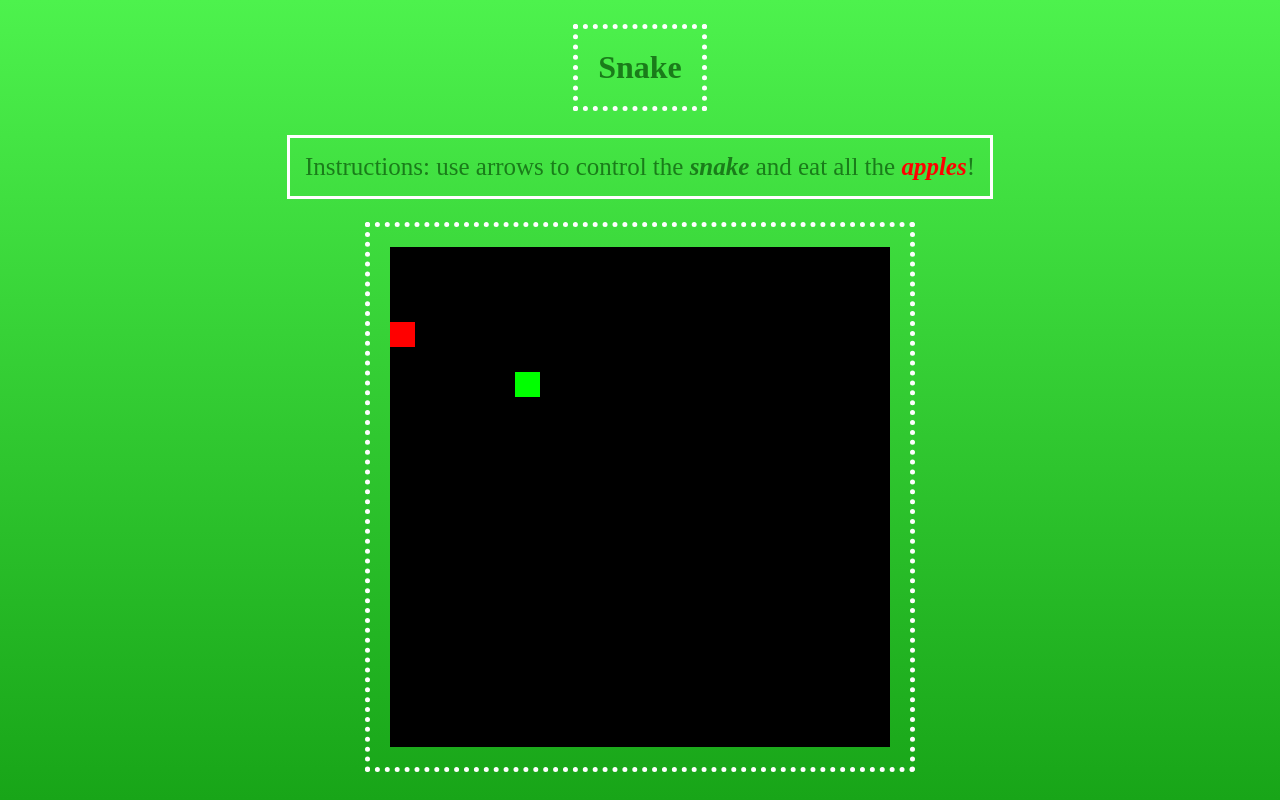
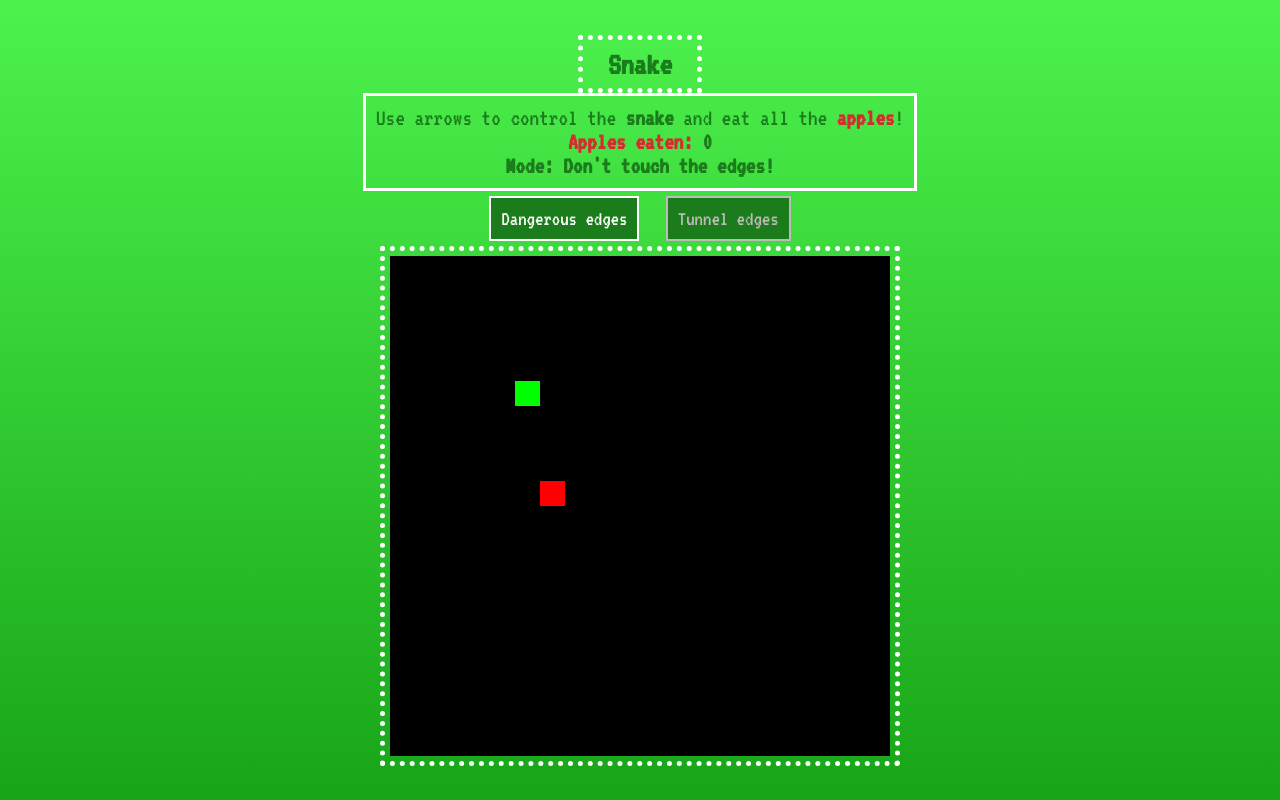
Before and after one commit to Camilla-Scarton/snake, a plain HTML site: page index.html in a window 1280 px wide. Drawn offline with Linux system fonts and the light colour scheme.

Commit message:
cool first version with two modes and sound effects

```diff
--- a/index.html
+++ b/index.html
@@ -8,18 +8,41 @@
       rel="shortcut icon"
       href="https://raw.githubusercontent.com/PokeAPI/sprites/master/sprites/pokemon/24.png"
     />
+    <link rel="preconnect" href="https://fonts.googleapis.com" />
+    <link rel="preconnect" href="https://fonts.gstatic.com" crossorigin />
+    <link
+      href="https://fonts.googleapis.com/css2?family=VT323&display=swap"
+      rel="stylesheet"
+    />
     <link rel="stylesheet" href="style.css" />
     <title>Snake</title>
   </head>
   <body>
-    <h1>Snake</h1>
-    <p>
-      Instructions: use arrows to control the <span id="snake">snake</span> and
-      eat all the <span id="apple">apples</span>!
-    </p>
-    <div>
-      <canvas id="board"></canvas>
+    <div id="game-container">
+      <h1>Snake</h1>
+      <p>
+        <span>
+          Use arrows to control the <span class="snake">snake</span> and eat all
+          the <span class="apple">apples</span>!
+        </span>
+        <br />
+        <span class="apple"
+          >Apples eaten: <span id="score" class="snake">0</span></span
+        >
+        <br />
+        <span class="snake">
+          Mode: <span id="mode">Don't touch the edges!</span>
+        </span>
+      </p>
+      <div class="btn-container">
+        <button id="edges-kill" class="active" disabled>Dangerous edges</button>
+        <button id="edges-teleport" class="disabled">Tunnel edges</button>
+      </div>
+      <div>
+        <canvas id="board"></canvas>
+      </div>
     </div>
+
     <script src="script.js"></script>
   </body>
 </html>
--- a/script.js
+++ b/script.js
@@ -1,117 +1,199 @@
-// constants dimensions
-const cellSize = 25;
-const rows = 20;
-const cols = 20;
+const board = {
+  cellSize: 25,
+  rows: 20,
+  cols: 20,
+};
 
 let $board;
-
 let context;
 
-// snake head start position
-let snakeX = cellSize * 5;
-let snakeY = cellSize * 5;
+const game = {
+  timerID: null,
+  teleport: false,
+  over: false,
+  score: 0,
+};
 
-// snake speed
-let speedX = 0;
-let speedY = 0;
+const $scoreDisplay = document.getElementById("score");
 
-// apple start position
-let appleX;
-let appleY;
+const $modeDisplay = document.getElementById("mode");
 
-let snakeBody = [];
+// game mode setting by buttons
+const $btnMode = document.querySelectorAll("button");
+// audio for mode click
+const modeAudio = new Audio("https://www.fesliyanstudios.com/play-mp3/387");
+$btnMode.forEach((btn) =>
+  btn.addEventListener("click", () => {
+    modeAudio.load();
+    modeAudio.play();
+    $btnMode[0].classList.toggle("active");
+    $btnMode[1].classList.toggle("active");
+    $btnMode[0].toggleAttribute("disabled");
+    $btnMode[1].toggleAttribute("disabled");
+    game.teleport = btn.id == "edges-teleport";
+    $modeDisplay.innerHTML = `${
+      game.teleport ? "Pass through" : "Don't touch"
+    } the edges!`;
+  })
+);
 
-let gameOver = false;
+const snake = {
+  x: 0,
+  y: 0,
+  speedX: 0,
+  speedY: 0,
+  body: [],
+};
 
+// audio for apple eaten
+const appleAudio = new Audio("https://www.fesliyanstudios.com/play-mp3/5259");
+
+const apple = {
+  x: 0,
+  y: 0,
+};
+
+// update apple position (avoiding snake body)
 function placeApple() {
-  appleX = Math.floor(Math.random() * cols) * cellSize;
-  appleY = Math.floor(Math.random() * rows) * cellSize;
-}
-
-function changeDirection(evt) {
-  if (evt.code == "ArrowUp" && speedY != 1) {
-    speedX = 0;
-    speedY = -1;
-  } else if (evt.code == "ArrowDown" && speedY != -1) {
-    speedX = 0;
-    speedY = 1;
-  } else if (evt.code == "ArrowLeft" && speedX != 1) {
-    speedX = -1;
-    speedY = 0;
-  } else if (evt.code == "ArrowRight" && speedX != -1) {
-    speedX = 1;
-    speedY = 0;
+  let newX = Math.floor(Math.random() * board.cols) * board.cellSize;
+  let newY = Math.floor(Math.random() * board.rows) * board.cellSize;
+  if (snake.body.length > 1) {
+    let green = false;
+    snake.body.forEach((piece) => {
+      if (piece[0] == newX && piece[1] == newY) green = true;
+    });
+    if (!green) {
+      apple.x = newX;
+      apple.y = newY;
+    } else {
+      placeApple();
+    }
+  } else {
+    apple.x = newX;
+    apple.y = newY;
   }
 }
 
-let timerID;
+// change snake direction (avoiding turning back)
+function changeDirection(evt) {
+  if (evt.code == "ArrowUp" && snake.speedY != 1) {
+    snake.speedX = 0;
+    snake.speedY = -1;
+  } else if (evt.code == "ArrowDown" && snake.speedY != -1) {
+    snake.speedX = 0;
+    snake.speedY = 1;
+  } else if (evt.code == "ArrowLeft" && snake.speedX != 1) {
+    snake.speedX = -1;
+    snake.speedY = 0;
+  } else if (evt.code == "ArrowRight" && snake.speedX != -1) {
+    snake.speedX = 1;
+    snake.speedY = 0;
+  }
+}
 
-window.onload = function () {
+window.onload = start();
+
+function start() {
   // board creation
   $board = document.getElementById("board");
-  $board.height = rows * cellSize;
-  $board.width = cols * cellSize;
+  $board.height = board.rows * board.cellSize;
+  $board.width = board.cols * board.cellSize;
   context = $board.getContext("2d");
+  snake.x = board.cellSize * 5;
+  snake.y = board.cellSize * 5;
   placeApple();
   document.addEventListener("keyup", changeDirection);
-  timerID = setInterval(update, 1000 / 10);
-};
+  game.timerID = setInterval(update, 1000 / 4);
+}
 
 function update() {
-    if (gameOver) {
-        clearInterval(timerID);
-        return;
+  if (!game.teleport) {
+    // without teleport, edge limit for game over
+    if (
+      snake.x < 0 ||
+      snake.x > board.cols * board.cellSize ||
+      snake.y < 0 ||
+      snake.y > board.rows * board.cellSize
+    ) {
+      game.over = true;
     }
+  } else {
+    if (snake.y < 0 && snake.speedY == -1) {
+      snake.y = board.rows * board.cellSize;
+    } else if (snake.y > board.rows * board.cellSize && snake.speedY == 1) {
+      snake.y = 0;
+    } else if (snake.x < 0 && snake.speedX == -1) {
+      snake.x = board.cols * board.cellSize;
+    } else if (snake.x > board.cols * board.cellSize && snake.speedX == 1) {
+      snake.x = 0;
+    }
+  }
+
+  // snake can't pass over itself
+  for (let i = 0; i < snake.body.length; i++) {
+    if (snake.x == snake.body[i][0] && snake.y == snake.body[i][1]) {
+      game.over = true;
+    }
+  }
+
+  if (game.over) {
+    context.fillStyle = "black";
+    context.fillRect(0, 0, $board.width, $board.height);
+    clearInterval(game.timerID);
+    if (!alert("Game over!")) {
+      game.over = false;
+      snake.speedX = 0;
+      snake.speedY = 0;
+      snake.body = [];
+      game.score = 0;
+      $scoreDisplay.innerHTML = 0;
+      start();
+    }
+  }
 
   // board creation
   context.fillStyle = "black";
   context.fillRect(0, 0, $board.width, $board.height);
 
-  // snake head creation
+  // apple creation
   context.fillStyle = "red";
-  context.fillRect(appleX, appleY, cellSize, cellSize);
+  context.fillRect(apple.x, apple.y, board.cellSize, board.cellSize);
 
-  if (snakeX == appleX && snakeY == appleY) {
-    snakeBody.push([appleX, appleY]);
+  // snake eats apple
+  if (snake.x == apple.x && snake.y == apple.y) {
+    snake.body.push([apple.x, apple.y]);
+    game.score++;
+    appleAudio.load();
+    appleAudio.play();
+    $scoreDisplay.innerHTML = game.score;
     placeApple();
   }
 
-  for (let i = snakeBody.length - 1; i > 0; i--) {
-    // last piece moves (based on previous piece position), second-last moves (based on previous piece position), ... , third piece moves (based on second piece position), second pieces moves (based on snake head position)
-    snakeBody[i] = snakeBody[i - 1];
+  // body movement
+  for (let i = snake.body.length - 1; i > 0; i--) {
+    // last piece moves (based on previous piece position), second-last moves (based on previous piece position)...
+    snake.body[i] = snake.body[i - 1];
     // snake head is NOT updated yet
   }
 
-  if (snakeBody.length) {
-    // snake head updated
-    snakeBody[0] = [snakeX, snakeY];
+  // snake head updated
+  if (snake.body.length) {
+    snake.body[0] = [snake.x, snake.y];
   }
 
-  // snake head creation
+  // snake head colored
   context.fillStyle = "lime";
-  snakeX += speedX * cellSize;
-  snakeY += speedY * cellSize;
-  context.fillRect(snakeX, snakeY, cellSize, cellSize);
+  snake.x += snake.speedX * board.cellSize;
+  snake.y += snake.speedY * board.cellSize;
+  context.fillRect(snake.x, snake.y, board.cellSize, board.cellSize);
 
-  for (let i = 0; i < snakeBody.length; i++) {
-    context.fillRect(snakeBody[i][0], snakeBody[i][1], cellSize, cellSize);
-  }
-
-
-  // wall limit for game over
-  if (snakeX < 0 || snakeX > cols*cellSize || snakeY < 0 || snakeY > rows*cellSize) {
-    gameOver = true;
-    context.fillStyle = "black";
-    context.fillRect(0, 0, $board.width, $board.height);
-    alert("Game over!");
-  }
-
-  for (let i = 0; i < snakeBody.length; i++) {
-if (snakeX == snakeBody[i][0] && snakeY == snakeBody[i][1]) {
-    gameOver = true;
-context.fillStyle = "black";
-  context.fillRect(0, 0, $board.width, $board.height);
-    alert("Game over!");
-}
+  // snake body colored
+  for (let i = 0; i < snake.body.length; i++) {
+    context.fillRect(
+      snake.body[i][0],
+      snake.body[i][1],
+      board.cellSize,
+      board.cellSize
+    );
   }
 }
--- a/style.css
+++ b/style.css
@@ -1,37 +1,98 @@
 * {
     margin: 0;
     padding: 0;
-    margin: 0 auto;
+    cursor: default;
+    font-family: 'VT323', monospace;
+}
+
+html {
+    height: 100vh;
+    width: 100vw;
+    max-height: 100vh;
+    max-width: 100vw;
 }
 
 body {
-    height: 100vh;
-    width: 90vw;
+    height: 90vh;
+    background: linear-gradient(rgb(77, 242, 77), rgb(24, 165, 24));
+}
+
+#game-container {
+    height: 100%;
+    margin: 35px;
     text-align: center;
-    background: linear-gradient(rgb(77, 242, 77), rgb(24, 165, 24));
     color: rgb(26, 124, 26);
     display: flex;
     flex-direction: column;
     align-items: center;
-    justify-content: space-evenly;
+    justify-content: space-between;
 }
 
-h1, #board {
+h1 {
     border: 5px dotted white;
-    padding: 20px;
+    padding: 8px 25px;
+}
+
+#board {
+    border: 5px dotted white;
+    padding: 5px;
 }
 
 p {
     border: 3px solid white;
-    padding: 15px;
-    font-size: 25px;
+    padding: 10px;
+    font-size: 24px;
 }
 
-#apple, #snake {
-    font-style: oblique;
+.apple, .snake {
     font-weight: 600;
+    color: rgb(26, 124, 26);
 }
 
-#apple {
-    color: red;
+.apple {
+    color: rgb(211, 46, 46);
 }
+
+.btn-container {
+    width: 100%;
+}
+
+button {
+    margin: 5px 10px;
+    padding: 10px;
+    color: rgb(191, 186, 186);
+    border: 2px solid rgb(191, 186, 186);
+    font-size: 21px;
+    background: rgb(26, 124, 26);
+    cursor: pointer;
+}
+
+button.active {
+    color: white;
+    border: 2px solid white;
+    cursor: default;
+}
+
+@media (max-width: 400px) {
+    h1 {
+        padding: 12px;
+        font-size: 25px;
+    }
+    p {
+        padding: 12px;
+        font-size: 20px;
+    }
+    .btn-container {
+        padding: 0px;
+        display: flex;
+        flex-direction: row;
+        justify-content: space-between;
+    }
+    button {
+        margin: 0px;
+        font-size: 17px;
+    }
+    #game-container {
+        gap: 15px;
+    }
+}
```
Also changed, not shown: 1 other file.
